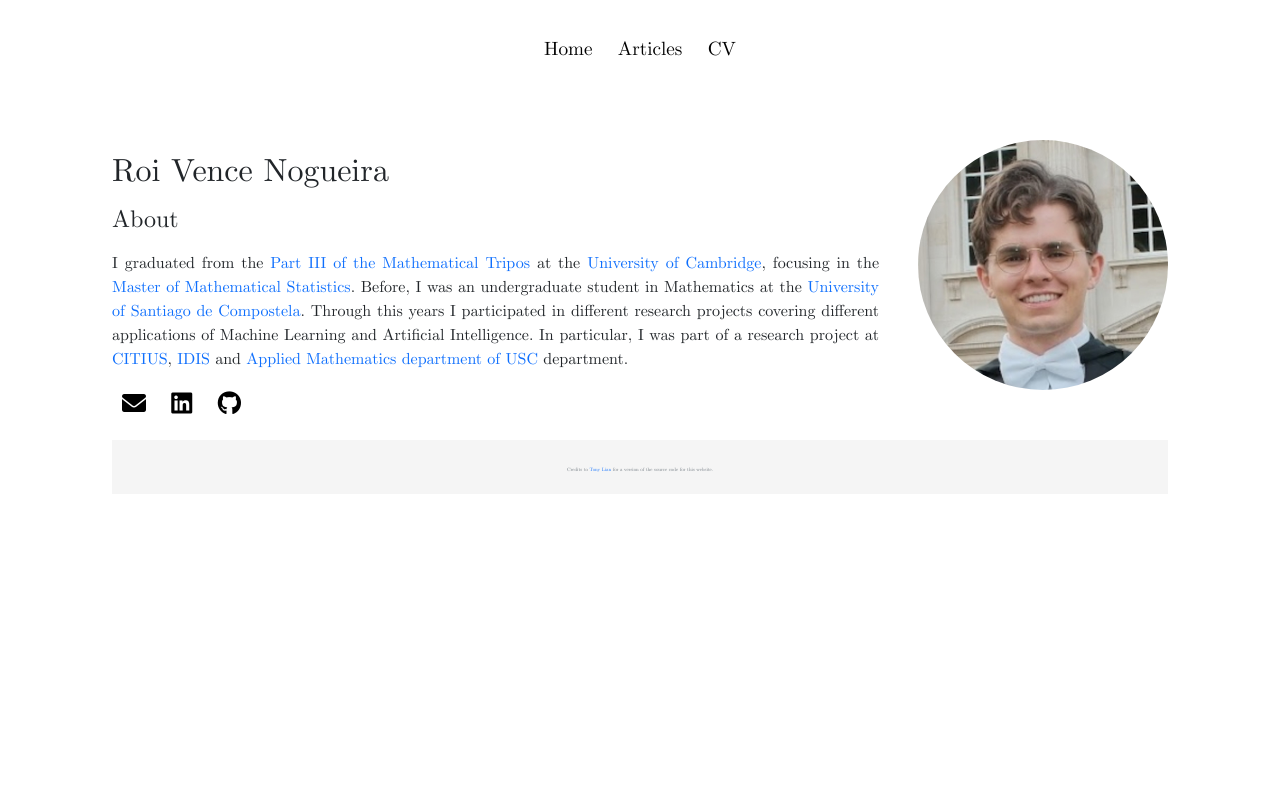
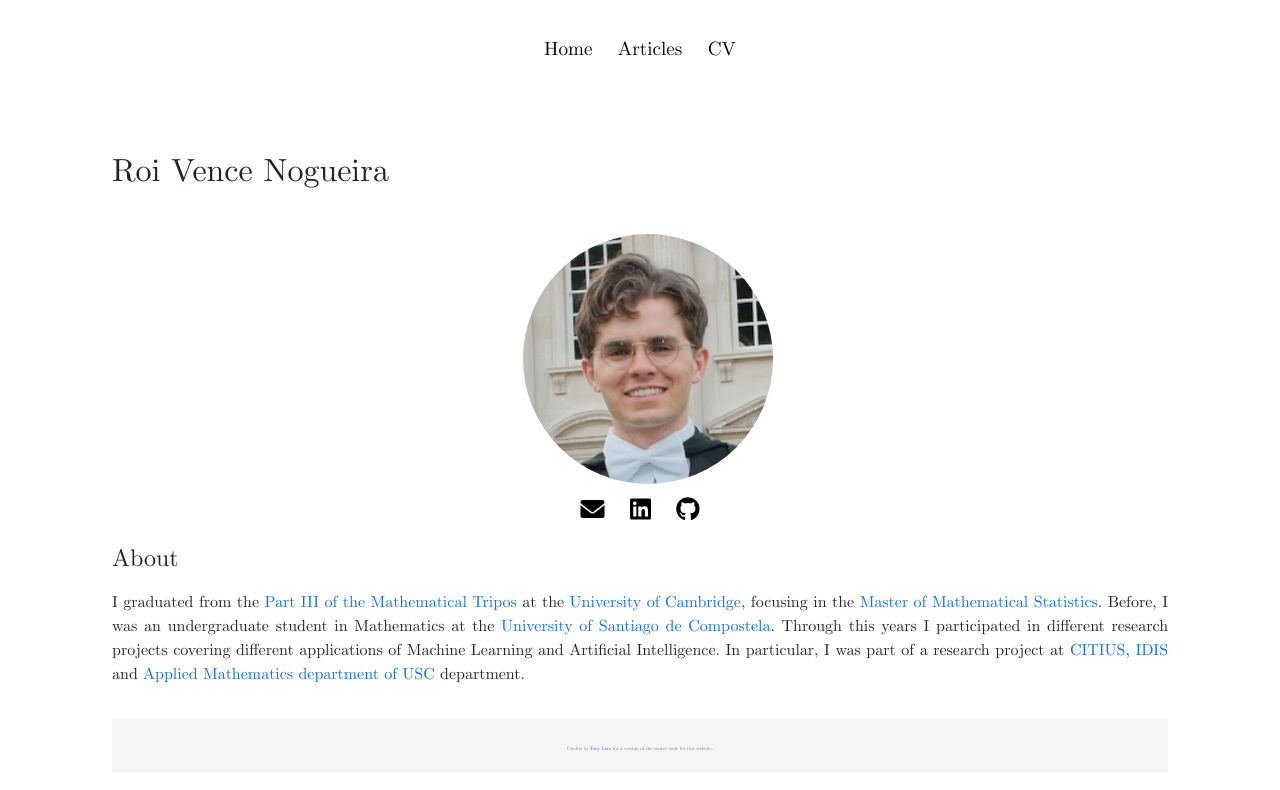
Before and after one commit to RoidaVinci/web, a Jekyll site: the page built from index.md, in a window 1280 px wide. Shown: the top 790 px of the page. Built offline with Jekyll 4.4.1, drawn with Linux system fonts in a browser that asks for light colours.

Commit message:
Update index.md

```diff
--- a/index.md
+++ b/index.md
@@ -10,17 +10,17 @@ title: "Roi Vence Personal Website"
                 <img class="profile-img-small d-md-none" src="{{ '/assets/profile.jpg' | relative_url }}" />
                 <span style="clear: right">Roi Vence Nogueira</span>
             </p>
+            <div class="col-auto d-none d-md-block text-center">
+                <img class="profile-img" src="{{ '/assets/profile.jpg' | relative_url }}" />
+                <div class="social-icons">
+                    <a href="mailto:roi.vence@gmail.com" title="Email"><i class="fas fa-envelope"></i></a>
+                    <a href="https://www.linkedin.com/in/roivence" title="LinkedIn"><i class="fab fa-linkedin"></i></a>
+                    <a href="https://github.com/RoidaVinci" title="GitHub"><i class="fab fa-github"></i></a>
+                </div>
+            </div>
             <p class="h4 section-title" style="clear: right">About</p>
             {% capture bio %}{% include bio.md %}{% endcapture %}
             <p>{{ bio | markdownify }}</p>
-            <div class="social-icons">
-                <a href="mailto:roi.vence@gmail.com" title="Email"><i class="fas fa-envelope"></i></a>
-                <a href="https://www.linkedin.com/in/roivence" title="LinkedIn"><i class="fab fa-linkedin"></i></a>
-                <a href="https://github.com/RoidaVinci" title="GitHub"><i class="fab fa-github"></i></a>
-            </div>
-        </div>
-        <div class="col-auto d-none d-md-block">
-            <img class="profile-img" src="{{ '/assets/profile.jpg' | relative_url }}" />
         </div>
     </div>
 
```
